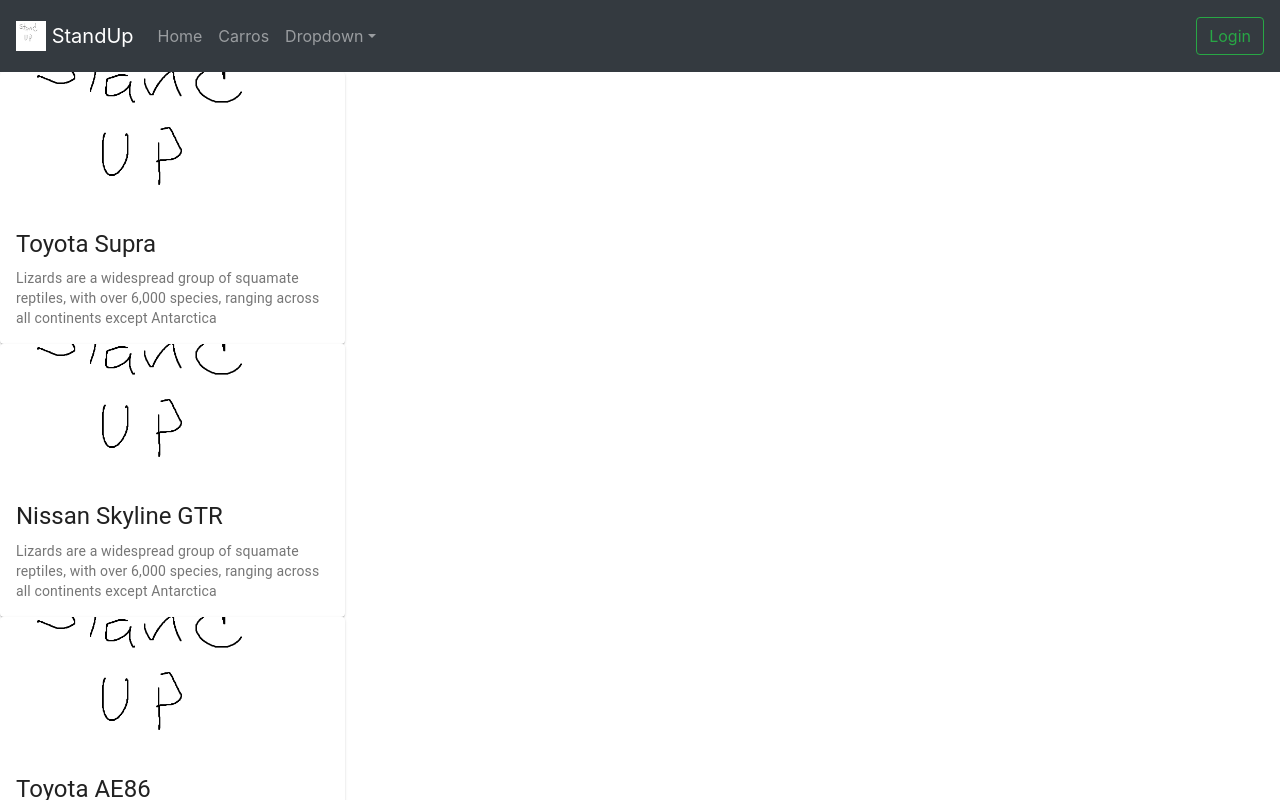
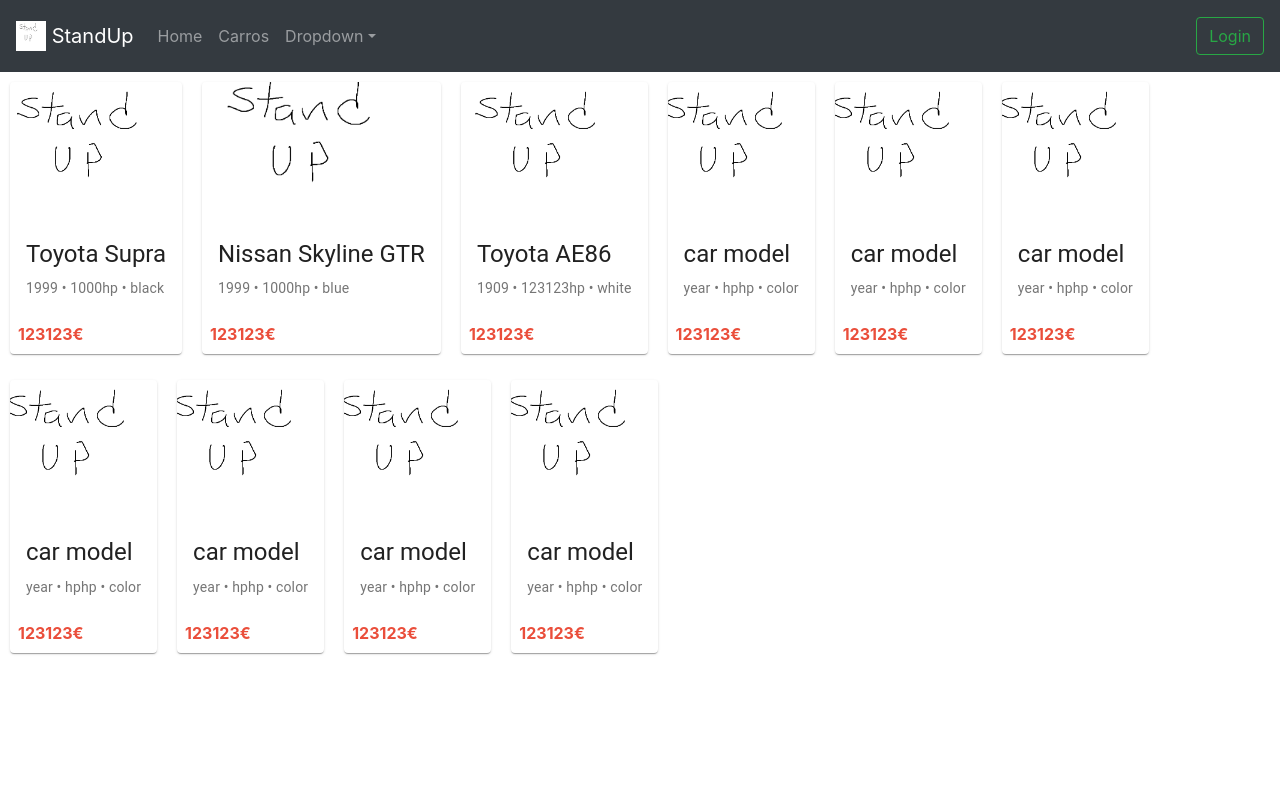
Before and after one commit to roddp/StandUp, a React (Create React App) app: page /carros in a window 1280 px wide. Shown: the top 800 px of the page. Built offline with nearby package versions, Linux system fonts and the light colour scheme.

Commit message:
fixed ccs and added features

```diff
--- a/src/assets/cars.json
+++ b/src/assets/cars.json
@@ -34,5 +34,59 @@
     "color": "color",
     "price": "123123",
     "year": "year"
+  },
+  {
+    "id": "5",
+    "brand": "car",
+    "model": "model",
+    "hp": "hp",
+    "color": "color",
+    "price": "123123",
+    "year": "year"
+  },
+  {
+    "id": "6",
+    "brand": "car",
+    "model": "model",
+    "hp": "hp",
+    "color": "color",
+    "price": "123123",
+    "year": "year"
+  },
+  {
+    "id": "7",
+    "brand": "car",
+    "model": "model",
+    "hp": "hp",
+    "color": "color",
+    "price": "123123",
+    "year": "year"
+  },
+  {
+    "id": "8",
+    "brand": "car",
+    "model": "model",
+    "hp": "hp",
+    "color": "color",
+    "price": "123123",
+    "year": "year"
+  },
+  {
+    "id": "9",
+    "brand": "car",
+    "model": "model",
+    "hp": "hp",
+    "color": "color",
+    "price": "123123",
+    "year": "year"
+  },
+  {
+    "id": "10",
+    "brand": "car",
+    "model": "model",
+    "hp": "hp",
+    "color": "color",
+    "price": "123123",
+    "year": "year"
   }
 ]
--- a/src/components/Carro.js
+++ b/src/components/Carro.js
@@ -8,22 +8,32 @@
 import Button from "@material-ui/core/Button";
 import Typography from "@material-ui/core/Typography";
 import logo from "../assets/logo.png";
+import { InfoOutlined } from "@material-ui/icons";
 
 const useStyles = makeStyles({
   root: {
     maxWidth: 345,
+    display: "inline-block",
+    margin: "10px",
   },
   media: {
     height: 140,
   },
 });
 
+const precoStyle = {
+  color: "#EA4E3B",
+  fontWeight: "bold",
+  textAlign: "right",
+  alignSelf: "stretch",
+};
+
 const Carro = ({ carro }) => {
   const classes = useStyles();
 
   return (
     <Card className={classes.root}>
-      <CardActionArea>
+      <CardActionArea href="/carros/details">
         <CardMedia
           className={classes.media}
           image={logo}
@@ -34,11 +44,13 @@
             {carro.brand + " " + carro.model}
           </Typography>
           <Typography variant="body2" color="textSecondary" component="p">
-            Lizards are a widespread group of squamate reptiles, with over 6,000
-            species, ranging across all continents except Antarctica
+            {carro.year + " • " + carro.hp + "hp" + " • " + carro.color}
           </Typography>
         </CardContent>
       </CardActionArea>
+      <CardActions>
+        <p3 style={precoStyle}>{carro.price + "€"}</p3>{" "}
+      </CardActions>
     </Card>
   );
   /* <div className="task">
--- a/src/components/Router.js
+++ b/src/components/Router.js
@@ -4,6 +4,7 @@
 import Login from "../pages/Login";
 import { BrowserRouter as Router, Route, Switch } from "react-router-dom";
 import Nav from "./Navbar";
+import Details from "../pages/Details";
 
 const NavRouter = () => {
   return (
@@ -16,6 +17,9 @@
         <Route exact path="/carros">
           <Carros></Carros>
         </Route>
+        <Route exact path="/carros/details">
+          <Details></Details>
+        </Route>
         <Route exact path="/login">
           <Login></Login>
         </Route>
--- /dev/null
+++ b/src/pages/Details.js
@@ -0,0 +1,11 @@
+import React from 'react'
+
+const Details = () => {
+  return (
+    <div>
+      ASDasdasd
+    </div>
+  )
+}
+
+export default Details
```
Also changed, not shown: src/components/Carro.css (+4 -11 lines).
